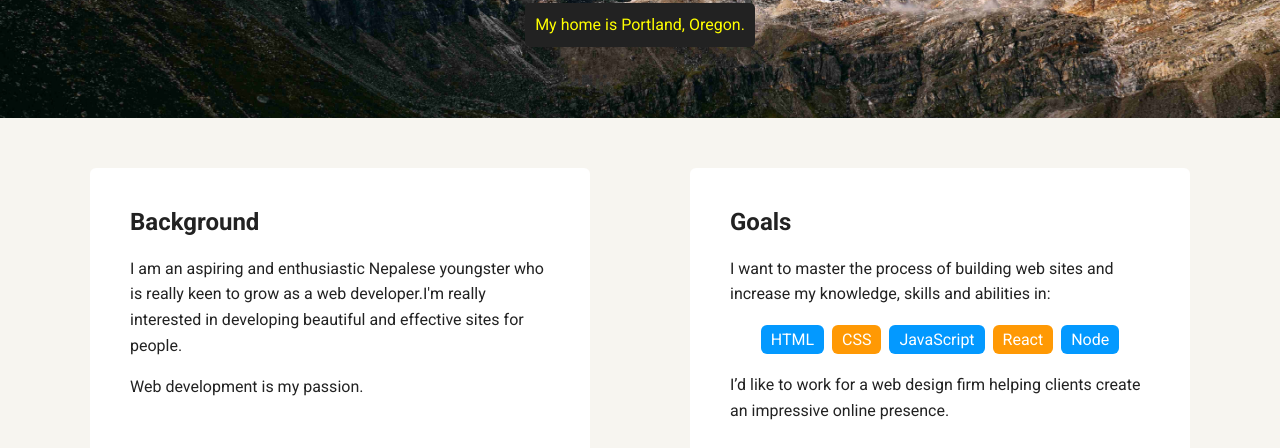
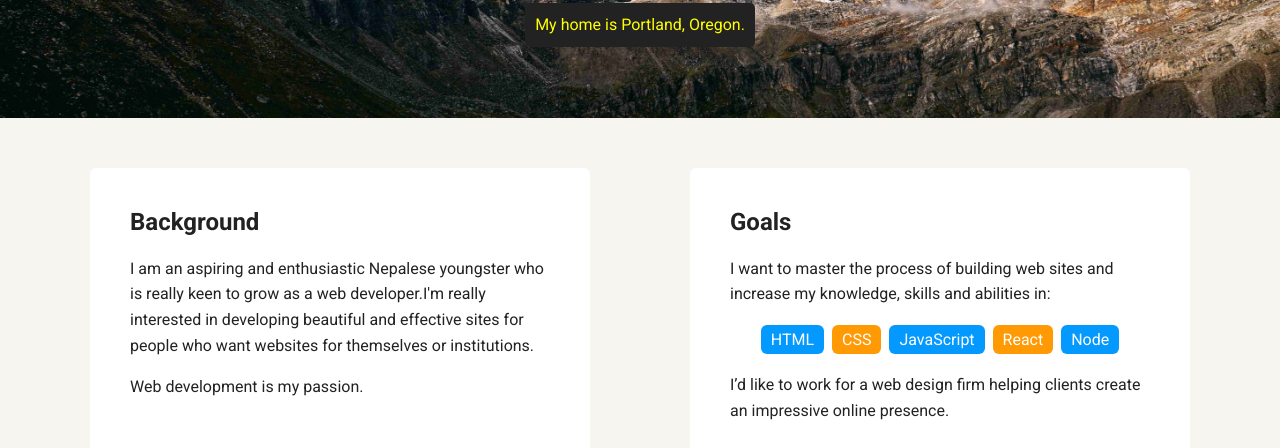
Before and after one commit to Sarthakraj/techdegree-project1, a plain HTML site: page index.html in a window 1280 px wide. Shown: the part 352-800 px from the top of the page. Drawn offline with Linux system fonts and the light colour scheme; a web font is replaced by a local one.

Commit message:
minor typing

```diff
--- a/index.html
+++ b/index.html
@@ -25,7 +25,7 @@
     <main class="flex">
       <div class="card">
         <h2>Background</h2>
-        <p>I am an aspiring and enthusiastic Nepalese youngster who is really keen to grow as a web developer.I'm really interested in developing beautiful and effective sites for people.</p><p>Web development is my passion.</p>
+        <p>I am an aspiring and enthusiastic Nepalese youngster who is really keen to grow as a web developer.I'm really interested in developing beautiful and effective sites for people who want websites for themselves or institutions.</p><p>Web development is my passion.</p>
       </div>
 
       <div class="card">
```
